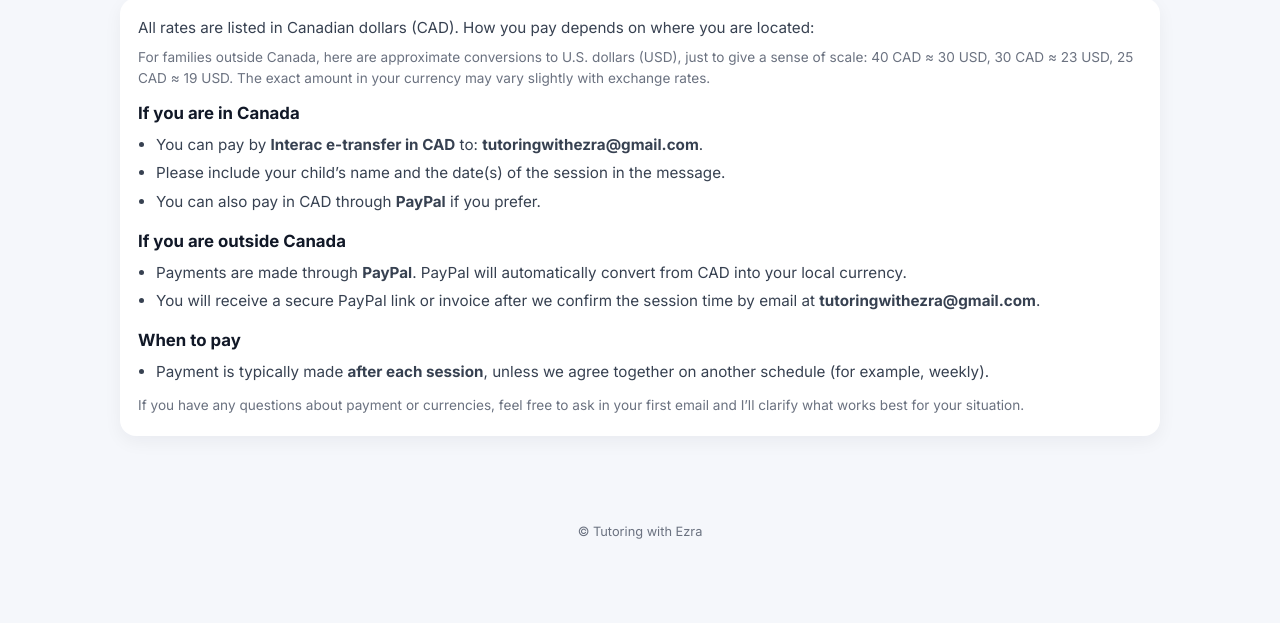
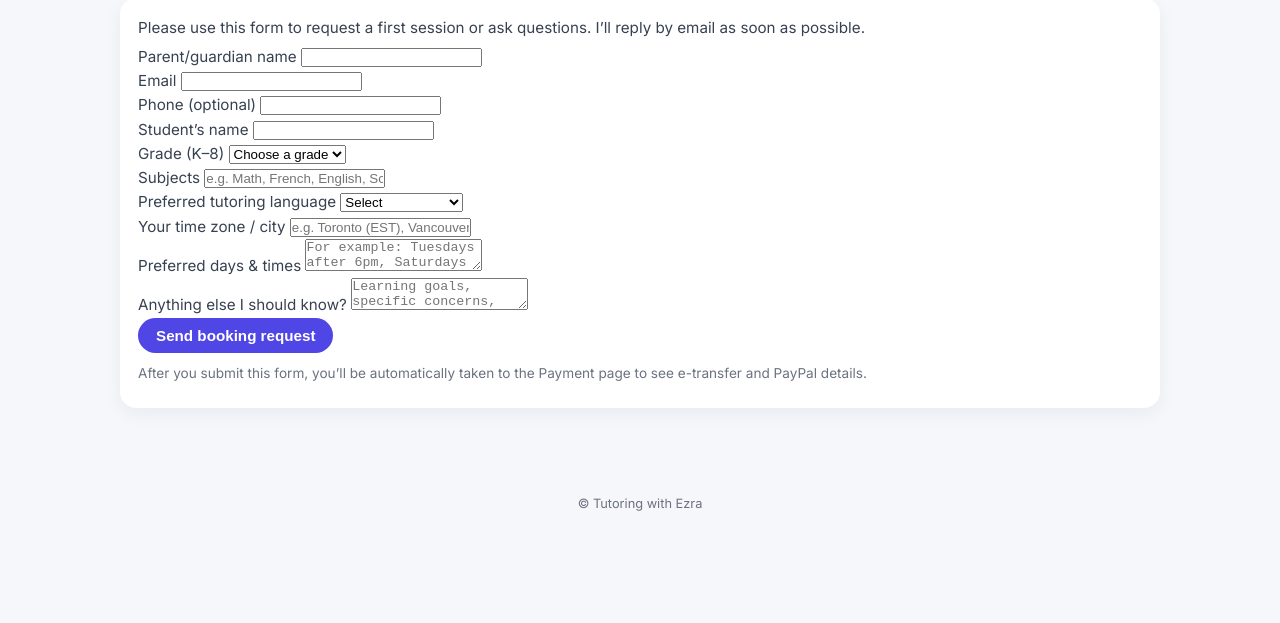
Before and after one commit to ezrasd/Tutoring-with-Ezra, a plain HTML site: page payment.html in a window 1280 px wide. Shown: the part 177-800 px from the top of the page. Drawn offline with Linux system fonts and the light colour scheme.

Commit message:
Update payment.html

```diff
--- a/payment.html
+++ b/payment.html
@@ -3,7 +3,7 @@
 <head>
   <meta charset="UTF-8" />
   <meta name="viewport" content="width=device-width, initial-scale=1.0" />
-  <title>Payment – Tutoring with Ezra</title>
+  <title>Contact & Booking – Tutoring with Ezra</title>
   <link rel="preconnect" href="https://fonts.googleapis.com">
   <link rel="preconnect" href="https://fonts.gstatic.com" crossorigin>
   <link href="https://fonts.googleapis.com/css2?family=Inter:wght@300;400;600;700&display=swap" rel="stylesheet">
@@ -40,93 +40,123 @@
 </header>
 
 <main>
-  <section id="payment" class="payment-section">
-    <h2 data-lang="en">Payment options</h2>
-    <h2 data-lang="fr" style="display:none;">Options de paiement</h2>
+  <section id="contact">
+    <h2 data-lang="en">Contact & booking</h2>
+    <h2 data-lang="fr" style="display:none;">Contact et réservation</h2>
 
-    <div class="card">
+    <div class="card contact-card">
       <p data-lang="en">
-        All rates are listed in Canadian dollars (CAD). How you pay depends on where you are located:
+        Please use this form to request a first session or ask questions. I’ll reply by email as soon as possible.
       </p>
       <p data-lang="fr" style="display:none;">
-        Tous les tarifs sont indiqués en dollars canadiens (CAD). Le mode de paiement dépend de l’endroit où vous vous trouvez :
+        Veuillez utiliser ce formulaire pour réserver une première séance ou poser vos questions. Je vous répondrai par courriel dès que possible.
       </p>
 
-      <p class="small" style="margin-top:6px;" data-lang="en">
-        For families outside Canada, here are approximate conversions to U.S. dollars (USD), just to give a sense of scale:
-        40 CAD ≈ 30 USD, 30 CAD ≈ 23 USD, 25 CAD ≈ 19 USD. The exact amount in your currency may vary slightly with exchange rates.
-      </p>
-      <p class="small" style="margin-top:6px;" data-lang="fr" style="display:none;">
-        Pour les familles à l’extérieur du Canada, voici des conversions approximatives en dollars américains (USD), à titre indicatif :
-        40 CAD ≈ 30 USD, 30 CAD ≈ 23 USD, 25 CAD ≈ 19 USD. Le montant exact dans votre devise peut varier légèrement selon le taux de change.
-      </p>
+      <!-- BOOKING FORM -->
+      <form class="booking-form"
+            action="https://formsubmit.co/tutoringwithezra@gmail.com"
+            method="POST">
 
-      <h3 data-lang="en">If you are in Canada</h3>
-      <h3 data-lang="fr" style="display:none;">Si vous êtes au Canada</h3>
+        <!-- FormSubmit settings -->
+        <input type="hidden" name="_next" value="https://ezrasd.github.io/Tutoring-with-Ezra/payment.html">
+        <input type="hidden" name="_subject" value="New tutoring booking request (website)">
+        <input type="hidden" name="_captcha" value="false">
 
-      <ul>
-        <li data-lang="en">
-          You can pay by <strong>Interac e-transfer in CAD</strong> to:
-          <strong>tutoringwithezra@gmail.com</strong>.
-        </li>
-        <li data-lang="fr" style="display:none;">
-          Vous pouvez payer par <strong>virement Interac en CAD</strong> à :
-          <strong>tutoringwithezra@gmail.com</strong>.
-        </li>
+        <div class="booking-grid">
+          <div class="field">
+            <label data-lang="en" for="parent-name">Parent/guardian name</label>
+            <label data-lang="fr" for="parent-name" style="display:none;">Nom du parent/tuteur</label>
+            <input type="text" id="parent-name" name="Parent / Guardian name" required>
+          </div>
 
-        <li data-lang="en">
-          Please include your child’s name and the date(s) of the session in the message.
-        </li>
-        <li data-lang="fr" style="display:none;">
-          Merci d’indiquer le nom de votre enfant et la ou les dates de séance dans le message du virement.
-        </li>
+          <div class="field">
+            <label data-lang="en" for="email">Email</label>
+            <label data-lang="fr" for="email" style="display:none;">Courriel</label>
+            <input type="email" id="email" name="email" required>
+          </div>
 
-        <li data-lang="en">
-          You can also pay in CAD through <strong>PayPal</strong> if you prefer.
-        </li>
-        <li data-lang="fr" style="display:none;">
-          Vous pouvez aussi payer en CAD via <strong>PayPal</strong> si vous préférez.
-        </li>
-      </ul>
+          <div class="field">
+            <label data-lang="en" for="phone">Phone (optional)</label>
+            <label data-lang="fr" for="phone" style="display:none;">Téléphone (optionnel)</label>
+            <input type="tel" id="phone" name="Phone (optional)">
+          </div>
 
-      <h3 style="margin-top:14px;" data-lang="en">If you are outside Canada</h3>
-      <h3 style="margin-top:14px;" data-lang="fr" style="display:none;">Si vous êtes à l’extérieur du Canada</h3>
+          <div class="field">
+            <label data-lang="en" for="student-name">Student’s name</label>
+            <label data-lang="fr" for="student-name" style="display:none;">Nom de l’élève</label>
+            <input type="text" id="student-name" name="Student name" required>
+          </div>
 
-      <ul>
-        <li data-lang="en">
-          Payments are made through <strong>PayPal</strong>. PayPal will automatically convert from CAD into your local currency.
-        </li>
-        <li data-lang="fr" style="display:none;">
-          Les paiements se font via <strong>PayPal</strong>. PayPal convertit automatiquement les montants en CAD dans votre devise locale.
-        </li>
+          <div class="field">
+            <label data-lang="en" for="grade">Grade (K–8)</label>
+            <label data-lang="fr" for="grade" style="display:none;">Niveau scolaire (maternelle à 8e)</label>
+            <select id="grade" name="Grade (K–8)" required>
+              <option value="" selected disabled>Choose a grade</option>
+              <option value="K">Kindergarten</option>
+              <option value="1">Grade 1</option>
+              <option value="2">Grade 2</option>
+              <option value="3">Grade 3</option>
+              <option value="4">Grade 4</option>
+              <option value="5">Grade 5</option>
+              <option value="6">Grade 6</option>
+              <option value="7">Grade 7</option>
+              <option value="8">Grade 8</option>
+            </select>
+          </div>
 
-        <li data-lang="en">
-          You will receive a secure PayPal link or invoice after we confirm the session time by email at
-          <strong>tutoringwithezra@gmail.com</strong>.
-        </li>
-        <li data-lang="fr" style="display:none;">
-          Vous recevrez un lien sécurisé ou une facture PayPal une fois l’horaire confirmé par courriel à
-          <strong>tutoringwithezra@gmail.com</strong>.
-        </li>
-      </ul>
+          <div class="field">
+            <label data-lang="en" for="subjects">Subjects</label>
+            <label data-lang="fr" for="subjects" style="display:none;">Matières</label>
+            <input type="text" id="subjects" name="Subjects"
+                   placeholder="e.g. Math, French, English, Science" required>
+          </div>
 
-      <h3 style="margin-top:14px;" data-lang="en">When to pay</h3>
-      <h3 style="margin-top:14px;" data-lang="fr" style="display:none;">Quand payer</h3>
+          <div class="field">
+            <label data-lang="en" for="language">Preferred tutoring language</label>
+            <label data-lang="fr" for="language" style="display:none;">Langue de tutorat préférée</label>
+            <select id="language" name="Preferred language" required>
+              <option value="" selected disabled>Select</option>
+              <option value="English">English</option>
+              <option value="French">French</option>
+              <option value="Both">Both / alternating</option>
+            </select>
+          </div>
 
-      <ul>
-        <li data-lang="en">
-          Payment is typically made <strong>after each session</strong>, unless we agree together on another schedule (for example, weekly).
-        </li>
-        <li data-lang="fr" style="display:none;">
-          Le paiement se fait généralement <strong>après chaque séance</strong>, sauf si nous convenons ensemble d’un autre arrangement (par exemple, chaque semaine).
-        </li>
-      </ul>
+          <div class="field">
+            <label data-lang="en" for="timezone">Your time zone / city</label>
+            <label data-lang="fr" for="timezone" style="display:none;">Votre fuseau horaire / ville</label>
+            <input type="text" id="timezone" name="Time zone / City"
+                   placeholder="e.g. Toronto (EST), Vancouver (PST)">
+          </div>
+        </div>
+
+        <div class="field">
+          <label data-lang="en" for="times">Preferred days & times</label>
+          <label data-lang="fr" for="times" style="display:none;">Jours et heures préférés</label>
+          <textarea id="times" name="Preferred days and times"
+                    placeholder="For example: Tuesdays after 6pm, Saturdays morning"></textarea>
+        </div>
+
+        <div class="field">
+          <label data-lang="en" for="message">Anything else I should know?</label>
+          <label data-lang="fr" for="message" style="display:none;">Autres informations importantes</label>
+          <textarea id="message" name="Additional details"
+                    placeholder="Learning goals, specific concerns, school program (IB, French immersion, etc.)."></textarea>
+        </div>
+
+        <button type="submit" class="primary-btn" data-lang="en">
+          Send booking request
+        </button>
+        <button type="submit" class="primary-btn" data-lang="fr" style="display:none;">
+          Envoyer la demande de réservation
+        </button>
+      </form>
 
       <p class="small" style="margin-top:10px;" data-lang="en">
-        If you have any questions about payment or currencies, feel free to ask in your first email and I’ll clarify what works best for your situation.
+        After you submit this form, you’ll be automatically taken to the Payment page to see e-transfer and PayPal details.
       </p>
       <p class="small" style="margin-top:10px;" data-lang="fr" style="display:none;">
-        Si vous avez des questions au sujet du paiement ou des devises, n’hésitez pas à les poser dans votre premier courriel et je vous expliquerai ce qui est le plus simple pour votre situation.
+        Après l’envoi du formulaire, vous serez automatiquement redirigé vers la page Paiement pour voir les détails de virement Interac et PayPal.
       </p>
     </div>
   </section>
```
